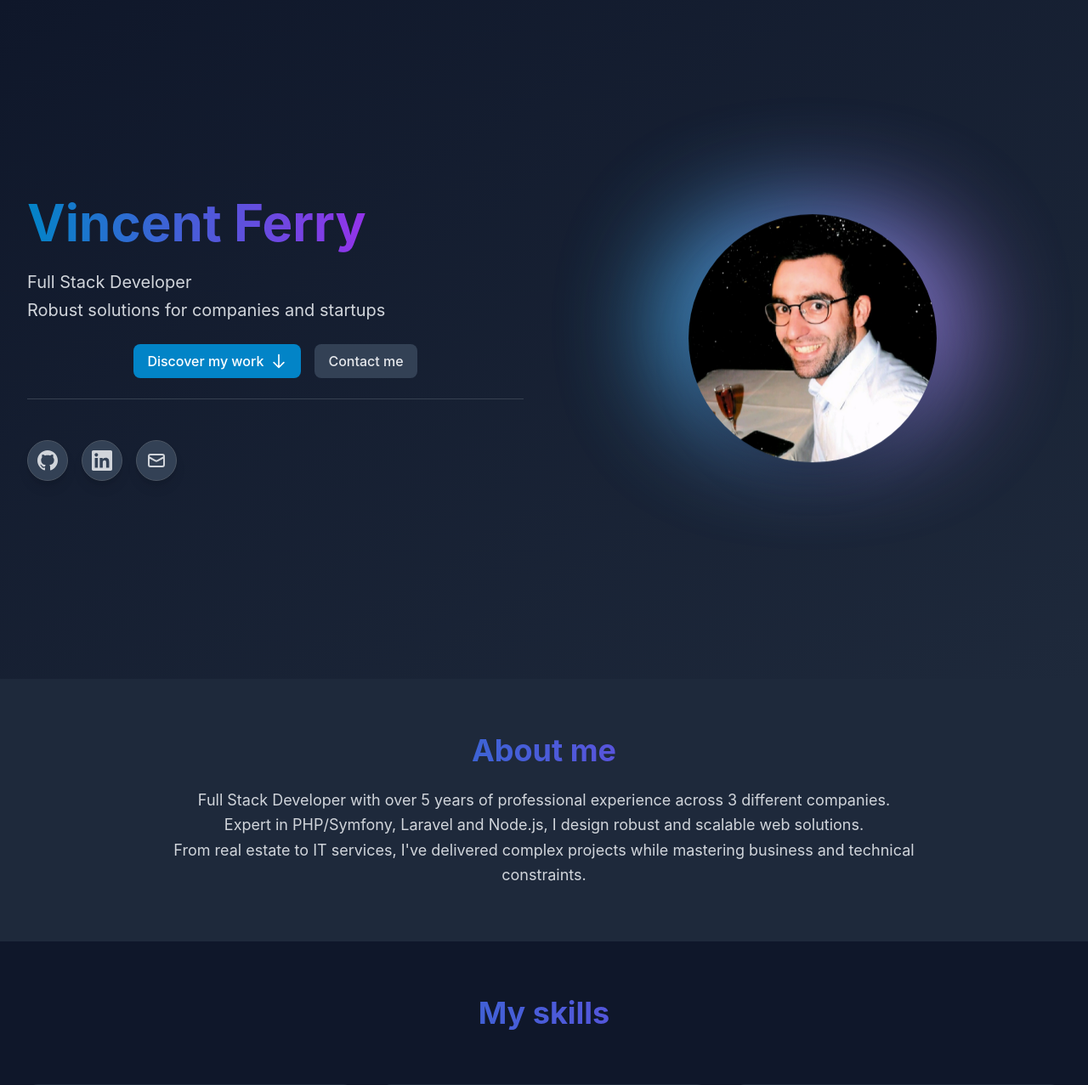
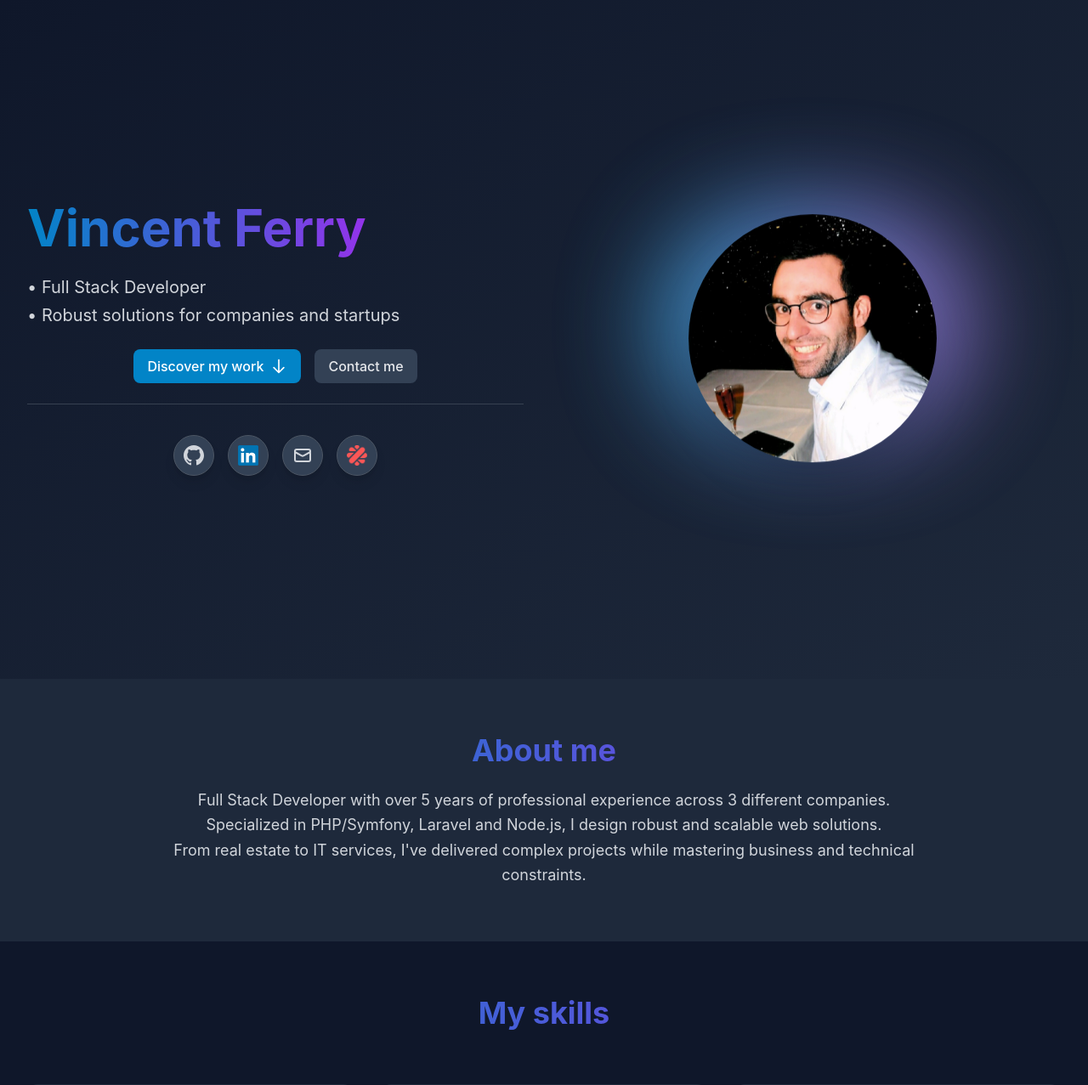
Before and after one commit to VincentFerry/Portfolio, a Symfony app: template templates/home/index.html.twig in a window 1280 px wide. Shown: the part 81-1358 px from the top of the page at 85% size. Run offline with Twig, Linux system fonts and the light colour scheme; the template is opened without the code that fills it, so the values that code supplies are empty; style sheets or scripts are compiled from the project's sources; some libraries are stand-ins or nearby versions.

Commit message:
add malt links

```diff
--- a/templates/base.html.twig
+++ b/templates/base.html.twig
@@ -176,16 +176,16 @@
                 <div class="flex flex-col md:flex-row justify-between items-center">
                     <div class="flex items-center space-x-4 mb-4 md:mb-0">
                         <!-- Social Links -->
-                        <a href="https://github.com/vincentferry" target="_blank" class="social-link">
-                            <svg class="w-6 h-6" fill="currentColor" viewBox="0 0 24 24">
-                                <path d="M12 0c-6.626 0-12 5.373-12 12 0 5.302 3.438 9.8 8.207 11.387.599.111.793-.261.793-.577v-2.234c-3.338.726-4.033-1.416-4.033-1.416-.546-1.387-1.333-1.756-1.333-1.756-1.089-.745.083-.729.083-.729 1.205.084 1.839 1.237 1.839 1.237 1.07 1.834 2.807 1.304 3.492.997.107-.775.418-1.305.762-1.604-2.665-.305-5.467-1.334-5.467-5.931 0-1.311.469-2.381 1.236-3.221-.124-.303-.535-1.524.117-3.176 0 0 1.008-.322 3.301 1.23.957-.266 1.983-.399 3.003-.404 1.02.005 2.047.138 3.006.404 2.291-1.552 3.297-1.23 3.297-1.23.653 1.653.242 2.874.118 3.176.77.84 1.235 1.911 1.235 3.221 0 4.609-2.807 5.624-5.479 5.921.43.372.823 1.102.823 2.222v3.293c0 .319.192.694.801.576 4.765-1.589 8.199-6.086 8.199-11.386 0-6.627-5.373-12-12-12z"/>
-                            </svg>
+                        <svg class="w-6 h-6 text-gray-700 dark:text-gray-300 group-hover:text-black dark:group-hover:text-white transition-colors" fill="currentColor" viewBox="0 0 24 24">
+                            <path d="M12 0c-6.626 0-12 5.373-12 12 0 5.302 3.438 9.8 8.207 11.387.599.111.793-.261.793-.577v-2.234c-3.338.726-4.033-1.416-4.033-1.416-.546-1.387-1.333-1.756-1.333-1.756-1.089-.745.083-.729.083-.729 1.205.084 1.839 1.237 1.839 1.237 1.07 1.834 2.807 1.304 3.492.997.107-.775.418-1.305.762-1.604-2.665-.305-5.467-1.334-5.467-5.931 0-1.311.469-2.381 1.236-3.221-.124-.303-.535-1.524.117-3.176 0 0 1.008-.322 3.301 1.23.957-.266 1.983-.399 3.003-.404 1.02.005 2.047.138 3.006.404 2.291-1.552 3.297-1.23 3.297-1.23.653 1.653.242 2.874.118 3.176.77.84 1.235 1.911 1.235 3.221 0 4.609-2.807 5.624-5.479 5.921.43.372.823 1.102.823 2.222v3.293c0 .319.192.694.801.576 4.765-1.589 8.199-6.086 8.199-11.386 0-6.627-5.373-12-12-12z"/>
+                        </svg>
+                        <a href="https://www.linkedin.com/in/vincent-ferry-11242b145/" target="_blank" class="social-link">
+                            <img src="{{ asset('images/linkedin.webp') }}" alt="LinkedIn Logo" class="w-6 h-6 group-hover:scale-110 transition-transform">
                         </a>
-                        <a href="https://www.linkedin.com/in/vincent-ferry-11242b145/" target="_blank" class="social-link">
-                            <svg class="w-6 h-6" fill="currentColor" viewBox="0 0 24 24">
-                                <path d="M20.447 20.452h-3.554v-5.569c0-1.328-.027-3.037-1.852-3.037-1.853 0-2.136 1.445-2.136 2.939v5.667H9.351V9h3.414v1.561h.046c.477-.9 1.637-1.85 3.37-1.85 3.601 0 4.267 2.37 4.267 5.455v6.286zM5.337 7.433c-1.144 0-2.063-.926-2.063-2.065 0-1.138.92-2.063 2.063-2.063 1.14 0 2.064.925 2.064 2.063 0 1.139-.925 2.065-2.064 2.065zm1.782 13.019H3.555V9h3.564v11.452zM22.225 0H1.771C.792 0 0 .774 0 1.729v20.542C0 23.227.792 24 1.771 24h20.451C23.2 24 24 23.227 24 22.271V1.729C24 .774 23.2 0 22.222 0h.003z"/>
-                            </svg>
+                        <a href="https://www.malt.fr/profile/vincentferry" target="_blank" class="social-link">
+                            <img src="{{ asset('images/malt.png') }}" alt="Malt Logo" class="w-6 h-6 group-hover:scale-110 transition-transform">
                         </a>
+
                         <a href="mailto:vincent.ferry78490@gmail.com" class="social-link">
                             <svg class="w-6 h-6" fill="none" stroke="currentColor" viewBox="0 0 24 24">
                                 <path stroke-linecap="round" stroke-linejoin="round" stroke-width="2" d="M3 8l7.89 4.26a2 2 0 002.22 0L21 8M5 19h14a2 2 0 002-2V7a2 2 0 00-2-2H5a2 2 0 00-2 2v10a2 2 0 002 2z"></path>
--- a/templates/home/index.html.twig
+++ b/templates/home/index.html.twig
@@ -25,7 +25,7 @@
                 </div>
 
                 <!-- Réseaux Sociaux -->
-                <div class="pt-6 border-t border-gray-200 dark:border-gray-700">
+                <div class="pt-3 border-t border-gray-200 dark:border-gray-700 flex justify-center">
                     <div class="flex justify-center sm:justify-start space-x-4" style="margin-top:24px;">
                         <!-- GitHub -->
                         <a href="https://github.com/vincentferry"
@@ -33,7 +33,7 @@
                            rel="noopener noreferrer"
                            class="group flex items-center justify-center w-12 h-12 bg-white dark:bg-dark-700 rounded-full shadow-lg hover:shadow-xl transform hover:scale-110 transition-all duration-300 border border-gray-200 dark:border-gray-600"
                            title="GitHub">
-                            <svg class="w-6 h-6 text-gray-700 dark:text-gray-300 group-hover:text-black dark:group-hover:text-white transition-colors" fill="currentColor" viewBox="0 0 24 24">
+                           <svg class="w-6 h-6 text-gray-700 dark:text-gray-300 group-hover:text-black dark:group-hover:text-white transition-colors" fill="currentColor" viewBox="0 0 24 24">
                                 <path d="M12 0c-6.626 0-12 5.373-12 12 0 5.302 3.438 9.8 8.207 11.387.599.111.793-.261.793-.577v-2.234c-3.338.726-4.033-1.416-4.033-1.416-.546-1.387-1.333-1.756-1.333-1.756-1.089-.745.083-.729.083-.729 1.205.084 1.839 1.237 1.839 1.237 1.07 1.834 2.807 1.304 3.492.997.107-.775.418-1.305.762-1.604-2.665-.305-5.467-1.334-5.467-5.931 0-1.311.469-2.381 1.236-3.221-.124-.303-.535-1.524.117-3.176 0 0 1.008-.322 3.301 1.23.957-.266 1.983-.399 3.003-.404 1.02.005 2.047.138 3.006.404 2.291-1.552 3.297-1.23 3.297-1.23.653 1.653.242 2.874.118 3.176.77.84 1.235 1.911 1.235 3.221 0 4.609-2.807 5.624-5.479 5.921.43.372.823 1.102.823 2.222v3.293c0 .319.192.694.801.576 4.765-1.589 8.199-6.086 8.199-11.386 0-6.627-5.373-12-12-12z"/>
                             </svg>
                         </a>
@@ -44,9 +44,7 @@
                            rel="noopener noreferrer"
                            class="group flex items-center justify-center w-12 h-12 bg-white dark:bg-dark-700 rounded-full shadow-lg hover:shadow-xl transform hover:scale-110 transition-all duration-300 border border-gray-200 dark:border-gray-600"
                            title="LinkedIn">
-                            <svg class="w-6 h-6 text-gray-700 dark:text-gray-300 group-hover:text-blue-600 transition-colors" fill="currentColor" viewBox="0 0 24 24">
-                                <path d="M20.447 20.452h-3.554v-5.569c0-1.328-.027-3.037-1.852-3.037-1.853 0-2.136 1.445-2.136 2.939v5.667H9.351V9h3.414v1.561h.046c.477-.9 1.637-1.85 3.37-1.85 3.601 0 4.267 2.37 4.267 5.455v6.286zM5.337 7.433c-1.144 0-2.063-.926-2.063-2.065 0-1.138.92-2.063 2.063-2.063 1.14 0 2.064.925 2.064 2.063 0 1.139-.925 2.065-2.064 2.065zm1.782 13.019H3.555V9h3.564v11.452zM22.225 0H1.771C.792 0 0 .774 0 1.729v20.542C0 23.227.792 24 1.771 24h20.451C23.2 24 24 23.227 24 22.271V1.729C24 .774 23.2 0 22.222 0h.003z"/>
-                            </svg>
+                            <img src="{{ asset('images/linkedin.webp') }}" alt="LinkedIn Logo" class="w-6 h-6 group-hover:scale-110 transition-transform">
                         </a>
 
                         <!-- Email -->
@@ -56,6 +54,15 @@
                             <svg class="w-6 h-6 text-gray-700 dark:text-gray-300 group-hover:text-red-500 transition-colors" fill="none" stroke="currentColor" viewBox="0 0 24 24">
                                 <path stroke-linecap="round" stroke-linejoin="round" stroke-width="2" d="M3 8l7.89 4.26a2 2 0 002.22 0L21 8M5 19h14a2 2 0 002-2V7a2 2 0 00-2-2H5a2 2 0 00-2 2v10a2 2 0 002 2z"></path>
                             </svg>
+                        </a>
+
+                        <!-- Malt -->
+                        <a href="https://www.malt.fr/profile/vincentferry"
+                           target="_blank"
+                           rel="noopener noreferrer"
+                           class="group flex items-center justify-center w-12 h-12 bg-white dark:bg-dark-700 rounded-full shadow-lg hover:shadow-xl transform hover:scale-110 transition-all duration-300 border border-gray-200 dark:border-gray-600"
+                           title="Malt">
+                            <img src="{{ asset('images/malt.png') }}" alt="Malt Logo" class="w-6 h-6 group-hover:scale-110 transition-transform">
                         </a>
                     </div>
                 </div>
--- a/translations/messages.en.yaml
+++ b/translations/messages.en.yaml
@@ -12,12 +12,12 @@ header:
 
 hero:
   title: "Vincent Ferry"
-  subtitle: "Full Stack Developer<br>Robust solutions for companies and startups"
+  subtitle: "• Full Stack Developer<br>• Robust solutions for companies and startups"
   cta: "Discover my work"
 
 about:
   title: "About me"
-  description: "Full Stack Developer with over 5 years of professional experience across 3 different companies.<br>Expert in PHP/Symfony, Laravel and Node.js, I design robust and scalable web solutions.<br>From real estate to IT services, I've delivered complex projects while mastering business and technical constraints."
+  description: "Full Stack Developer with over 5 years of professional experience across 3 different companies.<br>Specialized in PHP/Symfony, Laravel and Node.js, I design robust and scalable web solutions.<br>From real estate to IT services, I've delivered complex projects while mastering business and technical constraints."
 
 skills:
   title: "My skills"
--- a/translations/messages.fr.yaml
+++ b/translations/messages.fr.yaml
@@ -12,12 +12,12 @@ header:
 
 hero:
   title: "Vincent Ferry"
-  subtitle: "Développeur Full Stack<br>Solutions robustes pour entreprises et startups"
+  subtitle: "• Développeur Full Stack<br>• Solutions robustes pour entreprises et startups"
   cta: "Découvrir mes réalisations"
 
 about:
   title: "À propos de moi"
-  description: "Développeur Full Stack avec plus de 5 ans d'expérience professionnelle dans 3 entreprises différentes.<br>Expert en PHP/Symfony, Laravel et Node.js, je conçois des solutions web robustes et scalables.<br>De l'immobilier aux ESN, j'ai livré des projets complexes en maîtrisant les contraintes business et techniques."
+  description: "Développeur Full Stack avec plus de 5 ans d'expérience professionnelle dans 3 entreprises différentes.<br>Spécialisé en PHP/Symfony, Laravel et Node.js, je conçois des solutions web robustes et scalables.<br>De l'immobilier aux ESN, j'ai livré des projets complexes en maîtrisant les contraintes business et techniques."
 
 skills:
   title: "Mes compétences"
```
Also changed, not shown: public/images/github.svg (added), public/images/linkedin.webp (added), public/images/malt.png (added), 1 other file.
